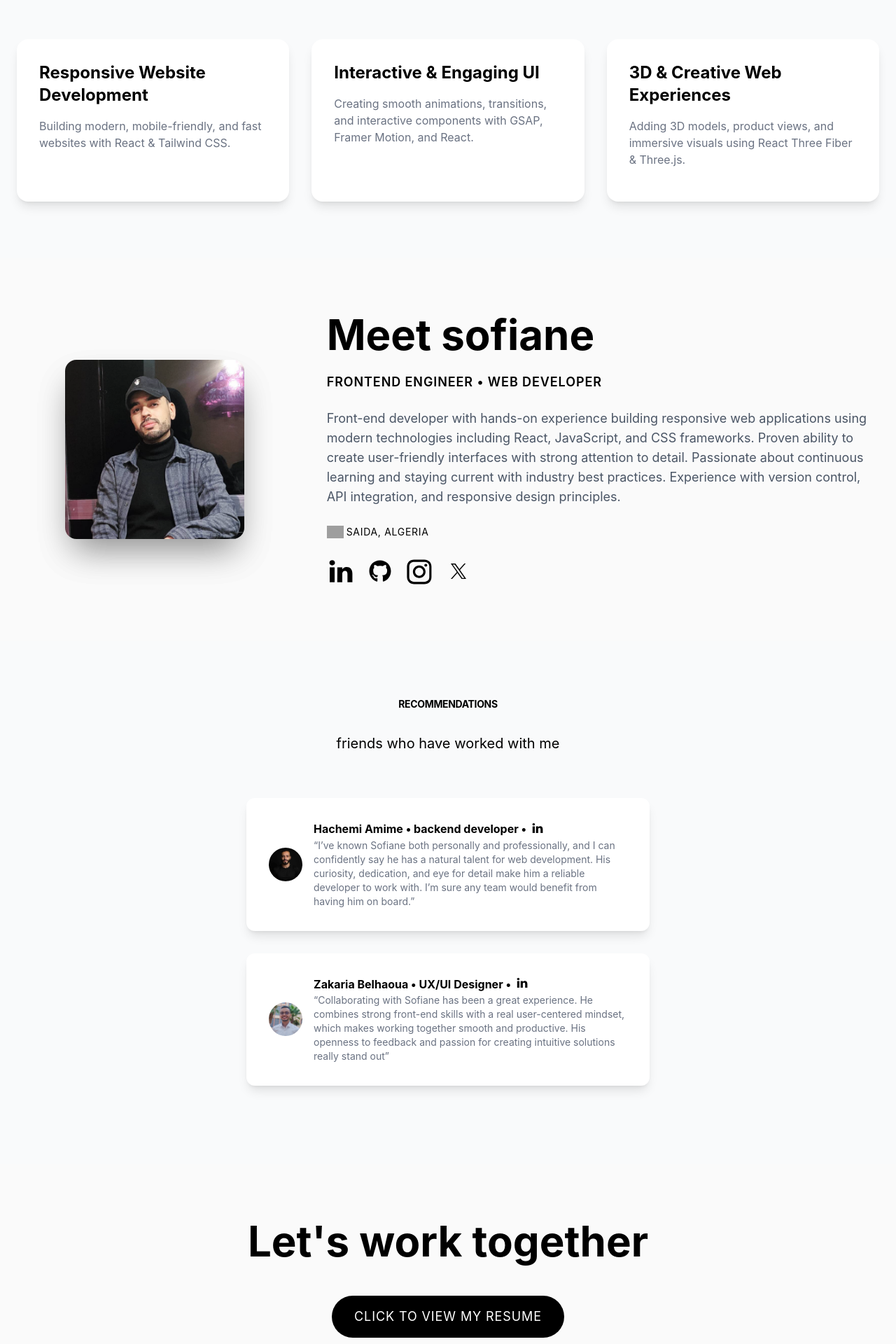
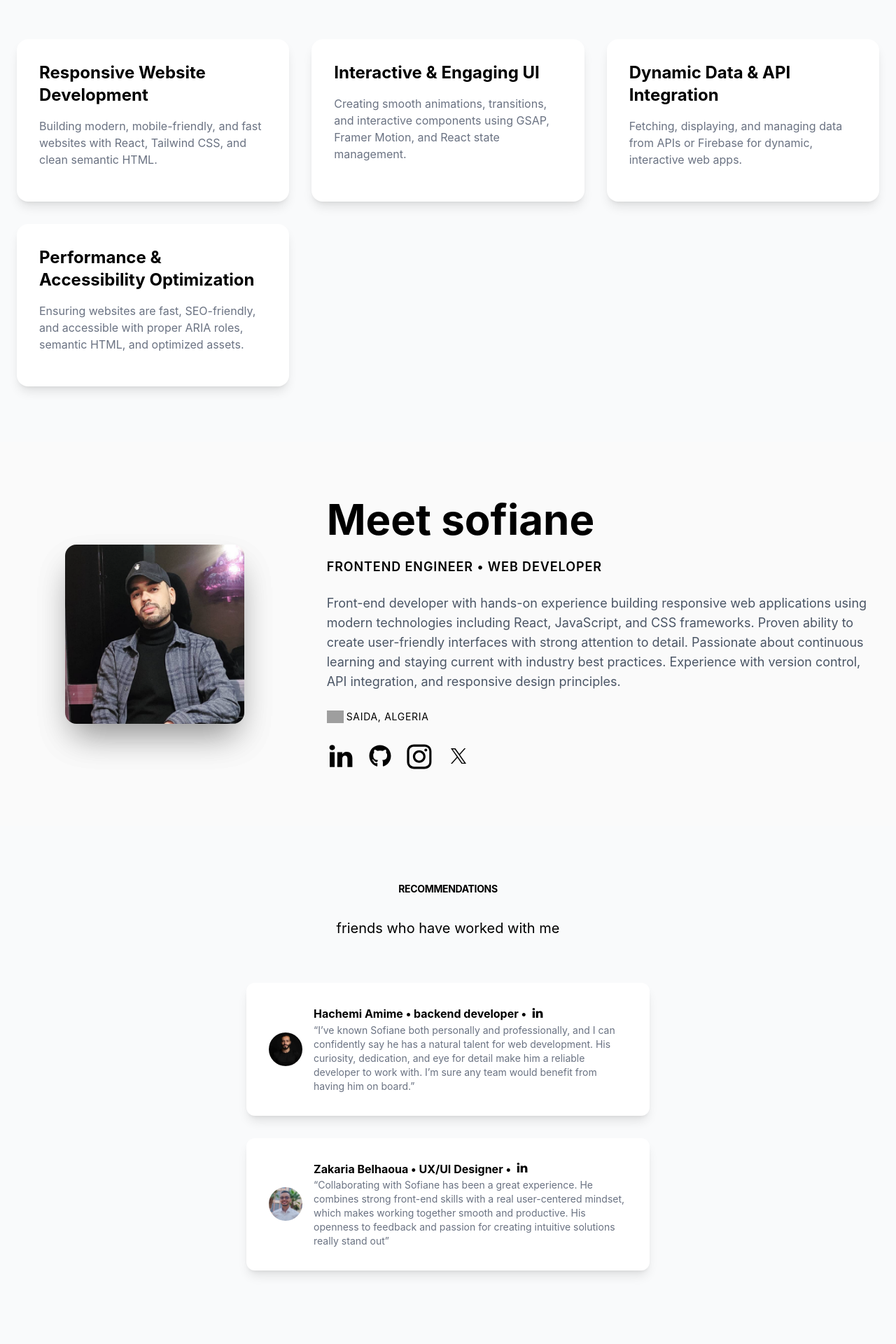
Before and after one commit to BelhiaSofiane/Portfolio, a React (Vite) app: page / in a window 1280 px wide. Shown: the part 2320-4240 px from the top of the page at 70% size. Built offline with nearby package versions, Linux system fonts and the light colour scheme; grey boxes are pictures that could not be loaded.

Commit message:
-added services -deleted Resume button from contact jsx

```diff
--- a/src/components/ContactSection.jsx
+++ b/src/components/ContactSection.jsx
@@ -10,12 +10,6 @@ const ContactSection = () => {
             <div className="container mx-auto px-6 text-center">
                 <h2 className="text-4xl md:text-6xl font-bold mb-12">Let's work together</h2>
                 <div className="flex justify-center flex-col  gap-4 ">
-                    <a
-                        href="https://drive.google.com/file/d/1PXiweEaHNxsZdb6UqZPVdSl_eiN-PUH3/view?usp=sharing"
-                        target="_blank"
-                        className="self-center bg-black text-white px-8 py-4 rounded-full text-lg uppercase tracking-wider hover:bg-white hover:text-black hover:border-2 hover:border-black transition-colors transform hover:scale-110 transition-transform duration-300">
-                        Click to view my Resume
-                    </a>
                     <button
                     onClick={() => setToggleForm(!toggleForm)}
                     className="self-center bg-black text-white px-8 py-4 rounded-full text-lg uppercase tracking-wider hover:bg-white hover:text-black hover:border-2 hover:border-black transition-colors transform hover:scale-110 transition-transform duration-300">
--- a/src/components/ServicesSection.jsx
+++ b/src/components/ServicesSection.jsx
@@ -1,9 +1,11 @@
 // Services Section
 const ServicesSection = () => {
     const services = [
-        { title: 'Responsive Website Development', description: 'Building modern, mobile-friendly, and fast websites with React & Tailwind CSS.', website: '#' },
-        { title: 'Interactive & Engaging UI', description: 'Creating smooth animations, transitions, and interactive components with GSAP, Framer Motion, and React.', website: '#' },
-        { title: '3D & Creative Web Experiences', description: 'Adding 3D models, product views, and immersive visuals using React Three Fiber & Three.js.', website: '#' }
+        { title: 'Responsive Website Development', description: 'Building modern, mobile-friendly, and fast websites with React, Tailwind CSS, and clean semantic HTML.', website: '#' },
+        { title: 'Interactive & Engaging UI', description: 'Creating smooth animations, transitions, and interactive components using GSAP, Framer Motion, and React state management.', website: '#' },
+        { title: 'Dynamic Data & API Integration', description: 'Fetching, displaying, and managing data from APIs or Firebase for dynamic, interactive web apps.', website: '#' },
+        { title: 'Performance & Accessibility Optimization', description: 'Ensuring websites are fast, SEO-friendly, and accessible with proper ARIA roles, semantic HTML, and optimized assets.', website: '#' }
+
     ];
 
     return (
```
